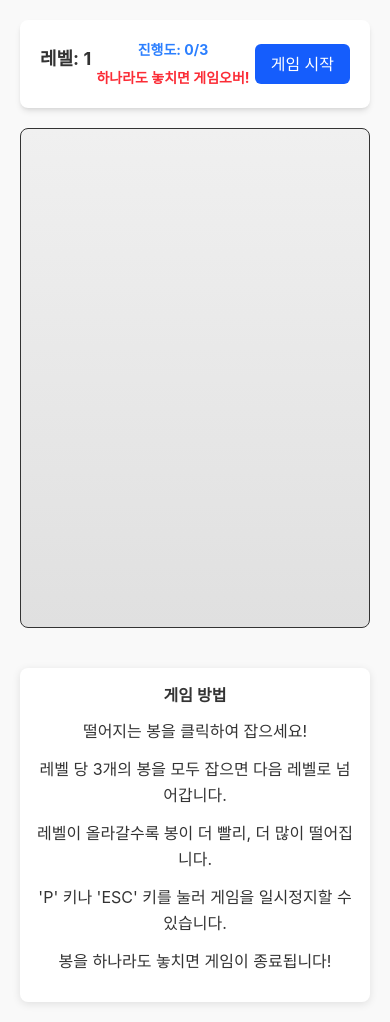
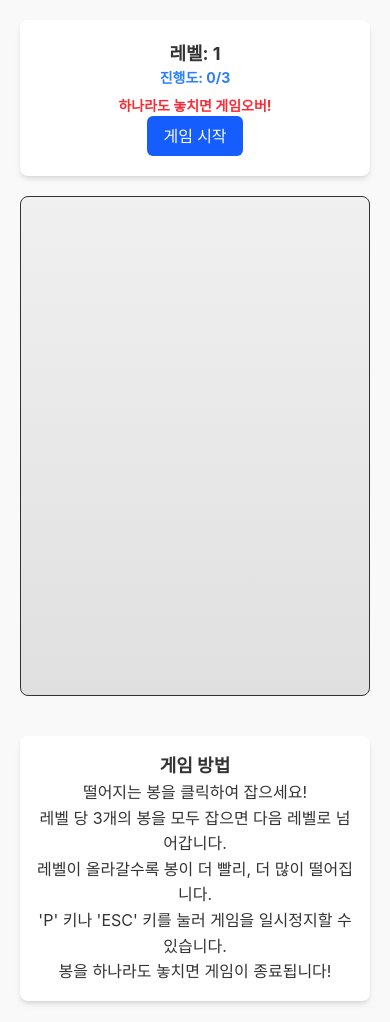
Before and after one commit to uniqueeest/svelte-practice, a SvelteKit app: page / in a window 390 px wide. Built offline with nearby package versions, Linux system fonts and the light colour scheme.

Commit message:
style: 반응형 대응 추가

```diff
--- a/src/app.css
+++ b/src/app.css
@@ -29,11 +29,13 @@
   h2,
   h3 {
     font-weight: 600;
-    margin-bottom: 1rem;
+    margin: 0;
+    padding: 0;
   }
 
   p {
-    margin-bottom: 0.8rem;
+    margin: 0;
+    padding: 0;
   }
 
   button {
--- a/src/routes/+page.svelte
+++ b/src/routes/+page.svelte
@@ -1,11 +1,9 @@
 <script lang="ts">
   import { onMount, onDestroy } from 'svelte';
-  import { fade } from 'svelte/transition';
-  import { cubicOut } from 'svelte/easing';
   import { browser } from '$app/environment';
   import { cn } from '$lib/utils';
   import Button from '$lib/components/Button.svelte';
-
+  import Modal from '$lib/components/Modal.svelte';
   interface Bar {
     id: number;
     x: number;
@@ -18,7 +16,7 @@
     fallen: boolean;
   }
 
-  const BAR_WIDTH = 40;
+  let BAR_WIDTH = 40; // 기본 너비 (데스크탑)
   const BAR_HEIGHT = 120;
   let level = 1;
   let gameRunning = false;
@@ -35,6 +33,7 @@
   let showLevelUp = false;
   let catchesInCurrentLevel = 0;
   let fallTimers: number[] = []; // 봉 떨어지는 타이머 저장
+  let isMobile = false;
 
   // 레벨당 필요한 캐치 수와 봉 개수는 레벨에 따라 계산
   $: barsPerLevel = Math.min(2 + level, 12);
@@ -424,11 +423,36 @@
     gameWidth = rect.width;
     gameHeight = rect.height;
 
+    // 모바일 환경 체크 및 봉 너비 조정
+    checkAndAdjustBarWidth();
+
+    // 화면 크기 변경 감지
+    if (browser) {
+      window.addEventListener('resize', checkAndAdjustBarWidth);
+    }
+
     // 키보드 이벤트 리스너 등록
     if (browser) {
       window.addEventListener('keydown', handleKeyDown);
     }
   });
+
+  // 모바일 환경 체크 및 봉 너비 조정 함수
+  function checkAndAdjustBarWidth() {
+    const isSmallScreen = window.innerWidth < 768;
+    isMobile = isSmallScreen;
+    BAR_WIDTH = isSmallScreen ? 25 : 40; // 모바일에서는 더 작은 너비(25px)로 조정
+
+    // 이미 생성된 봉들의 너비 및 위치 업데이트
+    if (bars.length > 0) {
+      const spacing = (gameWidth - bars.length * BAR_WIDTH) / (bars.length + 1);
+      bars = bars.map((bar, index) => ({
+        ...bar,
+        width: BAR_WIDTH,
+        x: spacing + index * (BAR_WIDTH + spacing),
+      }));
+    }
+  }
 
   onDestroy(() => {
     if (animationId) {
@@ -441,75 +465,17 @@
     // 키보드 이벤트 리스너 제거
     if (browser) {
       window.removeEventListener('keydown', handleKeyDown);
+      window.removeEventListener('resize', checkAndAdjustBarWidth);
     }
   });
 </script>
-
-<style>
-  .bar.caught {
-    opacity: 0.5;
-    transform: scale(0.95);
-  }
-
-  .bar.falling {
-    box-shadow: 0 4px 8px rgba(0, 0, 0, 0.2);
-  }
-
-  .level-up {
-    position: absolute;
-    top: 50%;
-    left: 50%;
-    transform: translate(-50%, -50%);
-    color: #ff5722;
-    font-size: 48px;
-    font-weight: bold;
-    text-shadow: 0 0 10px rgba(255, 255, 255, 0.8);
-    z-index: 10;
-  }
-
-  .game-message {
-    position: absolute;
-    top: 50%;
-    left: 50%;
-    transform: translate(-50%, -50%);
-    background-color: rgba(255, 255, 255, 0.9);
-    padding: 20px 30px;
-    border-radius: 10px;
-    text-align: center;
-    box-shadow: 0 4px 12px rgba(0, 0, 0, 0.15);
-    z-index: 20;
-  }
-
-  .level-clear h2 {
-    color: #3498db;
-  }
-
-  .game-over h2 {
-    color: #e74c3c;
-  }
-
-  .instructions {
-    text-align: center;
-    margin-top: 20px;
-    background-color: #fff;
-    padding: 15px;
-    border-radius: 8px;
-    box-shadow: 0 2px 8px rgba(0, 0, 0, 0.1);
-    width: 100%;
-  }
-
-  h2 {
-    margin-bottom: 10px;
-    color: #333;
-  }
-</style>
 
 <svelte:head>
   <title>떨어지는 봉 잡기 게임</title>
 </svelte:head>
 
 <div class={cn('flex flex-col items-center gap-5', 'mx-auto p-5 lg:max-w-[800px]')}>
-  <div class={cn('flex w-full items-center justify-between', 'rounded-lg bg-white p-5 shadow-md')}>
+  <div class={cn('flex w-full flex-col items-center justify-between lg:flex-row', 'rounded-lg bg-white p-5 shadow-md')}>
     <h2 class={cn('text-lg font-bold')}>레벨: {level}</h2>
     <div class={cn('flex flex-col items-center gap-2')}>
       <div class={cn('text-sm font-bold', 'text-blue-500')}>
@@ -546,7 +512,8 @@
       <button
         class={cn(
           'absolute',
-          'h-[120px] w-10',
+          'h-[120px]',
+          isMobile ? 'w-[25px]' : 'w-10',
           'rounded-lg',
           'box-shadow',
           'cursor-pointer',
@@ -562,37 +529,25 @@
     {/each}
 
     {#if showLevelUp}
-      <div class="level-up" transition:fade={{ duration: 800, easing: cubicOut }}>
-        <span>레벨 {level}!</span>
-      </div>
+      <Modal title="레벨 {level}!" />
     {/if}
 
     {#if levelCompleted}
-      <div class="game-message level-clear">
-        <h2>레벨 {level} 클리어!</h2>
-        <Button color="primary" onclick={startGame}>다음 레벨</Button>
-      </div>
+      <Modal title="레벨 {level} 클리어!" buttonText="다음 레벨" onClose={startGame} />
     {/if}
-
     {#if gamePaused}
-      <div class="game-message">
-        <h2>일시정지</h2>
-        <p>계속하려면 '계속하기' 버튼을 클릭하세요</p>
-        <p>또는 'P' 키를 누르세요</p>
-      </div>
+      <Modal
+        title="일시정지"
+        message={`계속하려면 버튼을 클릭하세요 \n 또는 'P' 키나 'ESC' 키를 눌러 게임을 일시정지할 수 있습니다.`}
+      />
     {/if}
 
     {#if gameOver}
-      <div class="game-message game-over">
-        <h2>게임 오버!</h2>
-        <p>최종 레벨: {level}</p>
-        <Button onclick={startGame}>다시 시작</Button>
-      </div>
+      <Modal title="게임 오버!" message={`최종 레벨: ${level}`} buttonText="다시 시작" onClose={startGame} />
     {/if}
   </div>
-
-  <div class="instructions">
-    <h2>게임 방법</h2>
+  <div class={cn('mt-5 w-full p-4', 'rounded-lg', 'bg-white text-center shadow-md', 'z-10')}>
+    <h2 class={cn('text-lg font-bold')}>게임 방법</h2>
     <p>떨어지는 봉을 클릭하여 잡으세요!</p>
     <p>레벨 당 {requiredCatchesToClearLevel}개의 봉을 모두 잡으면 다음 레벨로 넘어갑니다.</p>
     <p>레벨이 올라갈수록 봉이 더 빨리, 더 많이 떨어집니다.</p>
```
